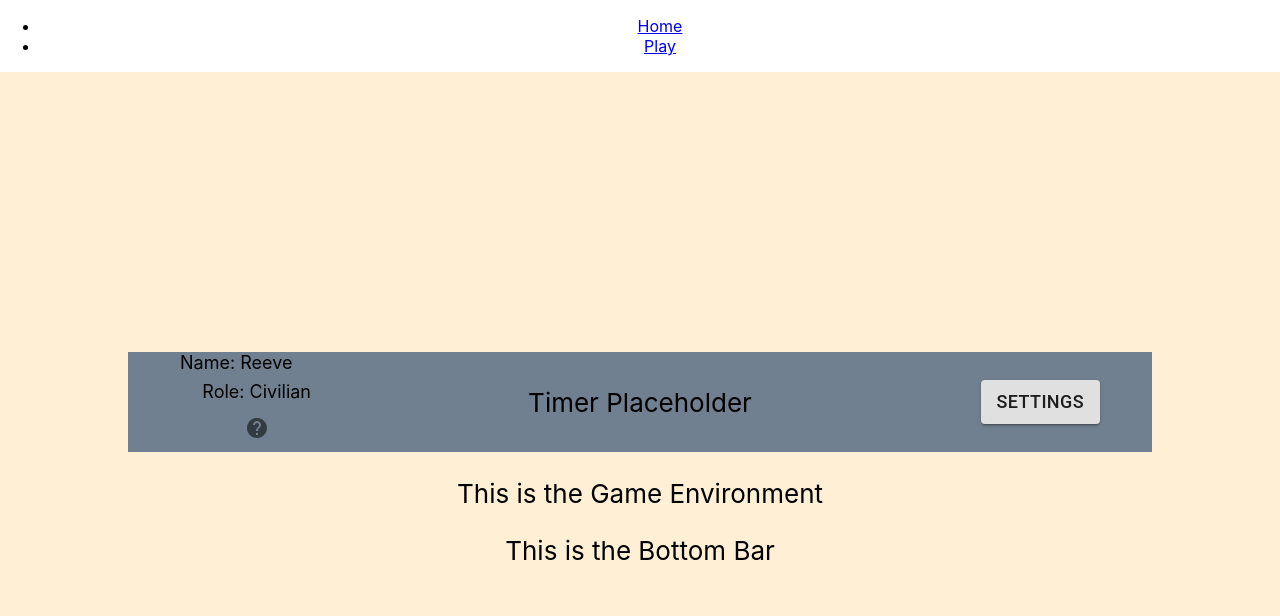
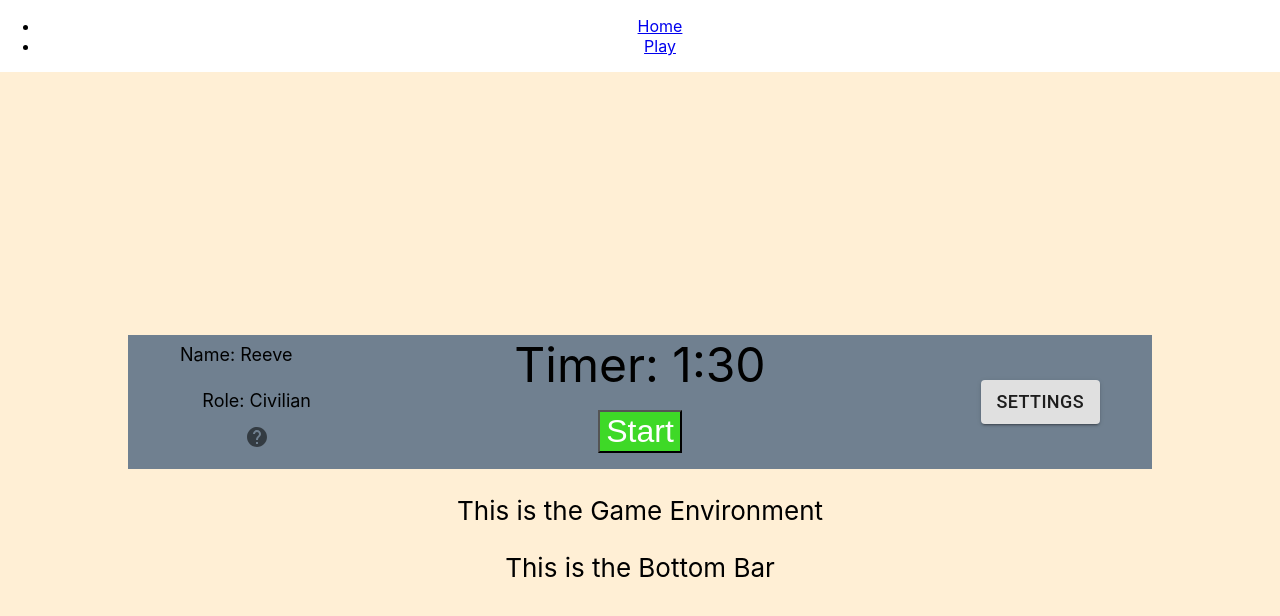
Before and after one commit to Mafia-Hands/Mafia, a React (Create React App) app in the folder frontend/: page / in a window 1280 px wide. Shown: the top 616 px of the page. Built offline with nearby package versions, Linux system fonts and the light colour scheme.

Commit message:
Add Timer to TopBarGame (#86)
* Adding the style sheet which is Timer.module to the Timer component

* Adding the Timer to the TopBarGame

* The current version is still have a button to fire off may need connect with server later

```diff
--- a/frontend/src/Components/Timer.jsx
+++ b/frontend/src/Components/Timer.jsx
@@ -1,10 +1,11 @@
-import * as React from "react";
+import * as React from 'react';
+import styles from '../Styles/Timer.module.css';
 
 const Timer = (props) => {
-  let userPreferTime = props.userPreferTime;
-  let startTime = parseInt(userPreferTime,10);
-  let startMinute = parseInt(startTime / 60,10);
-  let startSecond = startTime % 60;
+    const { userPreferTime } = props;
+    const startTime = parseInt(userPreferTime, 10);
+    const startMinute = parseInt(startTime / 60, 10);
+    const startSecond = startTime % 60;
 
     const [second, setSecond] = React.useState(startSecond.toString());
     const [minute, setMinute] = React.useState(startMinute.toString());
@@ -14,35 +15,30 @@ const Timer = (props) => {
     React.useEffect(() => {
         if (isActive && counter > 0) {
             const secondCounter = counter % 60;
-      const minuteCounter = parseInt(counter / 60,10);
+            const minuteCounter = parseInt(counter / 60, 10);
 
-      const strSecond =
-        String(secondCounter).length === 1
-          ? `0${secondCounter}`
-          : secondCounter;
-      const strMinute =
-        String(minuteCounter).length === 1
-          ? `0${minuteCounter}`
-          : minuteCounter;
+            const strSecond = String(secondCounter).length === 1 ? `0${secondCounter}` : secondCounter;
+            const strMinute = String(minuteCounter).length === 1 ? `0${minuteCounter}` : minuteCounter;
 
             setSecond(strSecond);
             setMinute(strMinute);
+            // eslint-disable-next-line no-shadow
             setTimeout(() => setCounter((counter) => counter - 1), 1000);
         }
     }, [isActive, counter]);
 
     return (
-    <React.Fragment>
-      <div className="time">
+        <div>
+            <div className={styles.time}>
                 <span>Timer: </span>
-        <span className="minute">{minute}</span>
+                <span>{minute}</span>
                 <span>:</span>
-        <span className="second">{second}</span>
+                <span>{second}</span>
             </div>
-      <button onClick={() => setIsActive(!isActive)}>
-        {isActive ? "Pause" : "Start"}
+            <button className={styles.my_button} onClick={() => setIsActive(!isActive)}>
+                {isActive ? 'Pause' : 'Start'}
             </button>
-    </React.Fragment>
+        </div>
     );
 };
 
--- a/frontend/src/Components/TopBarGame.jsx
+++ b/frontend/src/Components/TopBarGame.jsx
@@ -6,6 +6,7 @@ import TopBarSettings from './TopBarSettings';
 import RolesAndRules from './RolesAndRules';
 import HelpIcon from '@material-ui/icons/Help';
 import { Button, IconButton } from '@material-ui/core';
+import Timer from './Timer';
 
 /**
  * @param userDetails [{userName: <string>, role: <string>}]
@@ -33,7 +34,12 @@ const TopBarGame = ({ userDetails, showTimer, showRole }) => {
                     </IconButton>
                 </div>
             )}
-            {showTimer && <div className={styles.timer}>Timer Placeholder</div>}
+            {showTimer && (
+                <div className={styles.timer}>
+                    {/* The default time just be set to 90 for now */}
+                    <Timer userPreferTime="90" />
+                </div>
+            )}
             <Button
                 variant="contained"
                 className={styles.settingsButton}
@@ -59,11 +65,7 @@ const TopBarGame = ({ userDetails, showTimer, showRole }) => {
                         </div>
                     ) : (
                         <div>
-                            <TopBarSettings
-                                showUp={setOpen}
-                                currentScreen="SETTINGS"
-                                showSettings={false}
-                            />
+                            <TopBarSettings showUp={setOpen} currentScreen="SETTINGS" showSettings={false} />
                             <SettingDialog />
                         </div>
                     )}
--- /dev/null
+++ b/frontend/src/Styles/Timer.module.css
@@ -0,0 +1,13 @@
+.time{
+    margin-bottom: 1rem;
+}
+
+.time span{
+    font-size: 3rem;
+}
+.my_button{
+    background-color: #3ed927;
+    color: white;
+    font-size: xx-large;
+    margin-bottom: 1rem;
+}
```
Lines whose indentation alone changed are shown as unchanged.
